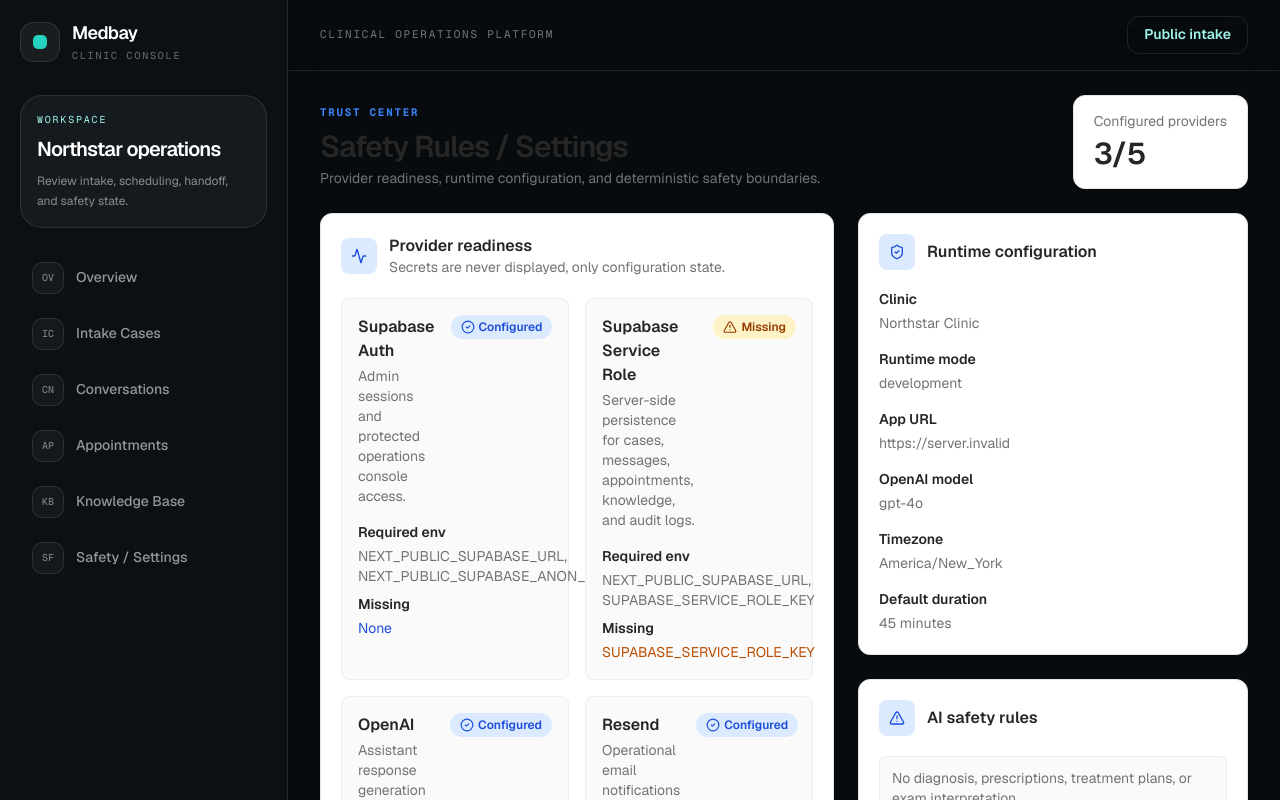
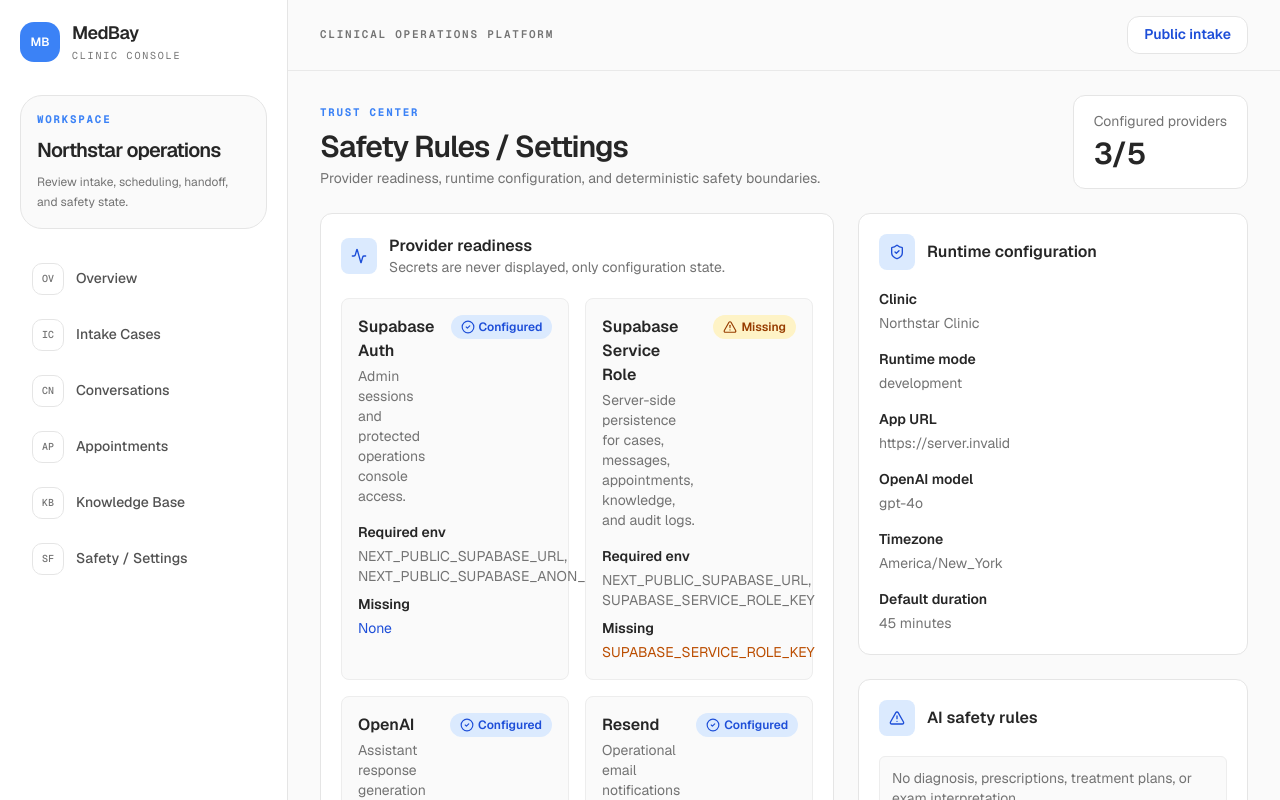
Before and after one commit to DerMayer1/Medbay, a Next.js app: page /admin/settings in a window 1280 px wide. Shown: the top 800 px of the page. Built offline with nearby package versions, Linux system fonts and the light colour scheme; no server answers.

Commit message:
feat: polish admin layout

```diff
--- a/src/components/admin/AdminLayout.tsx
+++ b/src/components/admin/AdminLayout.tsx
@@ -11,24 +11,26 @@ const nav = [
 
 export function AdminLayout({ children }: { children: React.ReactNode }) {
   return (
-    <div className="min-h-screen bg-[#070b0e] text-white">
-      <aside className="fixed inset-y-0 left-0 hidden w-72 border-r border-white/10 bg-[#0a1013] p-5 md:block">
+    <div className="min-h-screen bg-[#fafafa] text-[#262626]">
+      <aside className="fixed inset-y-0 left-0 hidden w-72 border-r border-[#e5e5e5] bg-[#ffffff]/92 p-5 backdrop-blur-xl md:block">
         <Link href="/" className="flex items-center gap-3">
-          <span className="grid h-10 w-10 place-items-center rounded-[14px] border border-white/10 bg-white/[0.06]">
-            <span className="h-3.5 w-3.5 rounded-[5px] bg-[#27d1bf]" />
+          <span className="grid h-10 w-10 place-items-center rounded-[14px] bg-[#3b82f6] text-xs font-semibold text-[#ffffff]">
+            MB
           </span>
           <span>
-            <span className="block text-lg font-semibold tracking-[-0.03em]">Medbay</span>
-            <span className="block font-mono text-[10px] uppercase tracking-[0.18em] text-white/40">
+            <span className="block text-lg font-semibold tracking-[-0.03em]">MedBay</span>
+            <span className="block font-mono text-[10px] uppercase tracking-[0.18em] text-[#737373]">
               Clinic console
             </span>
           </span>
         </Link>
 
-        <div className="mt-8 rounded-[22px] border border-white/10 bg-white/[0.045] p-4">
-          <p className="font-mono text-[10px] uppercase tracking-[0.18em] text-[#9ff4ea]">Workspace</p>
+        <div className="mt-8 rounded-[22px] border border-[#e5e5e5] bg-[#fafafa] p-4">
+          <p className="medbay-label">Workspace</p>
           <h1 className="mt-2 text-xl font-semibold tracking-[-0.04em]">Northstar operations</h1>
-          <p className="mt-2 text-xs leading-5 text-white/50">Review intake, scheduling, handoff, and safety state.</p>
+          <p className="mt-2 text-xs leading-5 text-[#737373]">
+            Review intake, scheduling, handoff, and safety state.
+          </p>
         </div>
 
         <nav className="mt-6 space-y-1">
@@ -36,9 +38,9 @@ export function AdminLayout({ children }: { children: React.ReactNode }) {
             <Link
               key={item.href}
               href={item.href}
-              className="group flex items-center gap-3 rounded-[14px] px-3 py-2.5 text-sm font-medium text-white/56 transition hover:bg-white/[0.06] hover:text-white"
+              className="group flex items-center gap-3 rounded-[14px] px-3 py-2.5 text-sm font-medium text-[#525252] transition hover:bg-[#eff6ff] hover:text-[#262626]"
             >
-              <span className="grid h-8 w-8 place-items-center rounded-[10px] border border-white/10 bg-white/[0.04] font-mono text-[10px] text-white/44 transition group-hover:border-[#27d1bf]/40 group-hover:text-[#9ff4ea]">
+              <span className="grid h-8 w-8 place-items-center rounded-[10px] border border-[#e5e5e5] bg-[#ffffff] font-mono text-[10px] text-[#737373] transition group-hover:border-[#93c5fd] group-hover:bg-[#dbeafe] group-hover:text-[#1d4ed8]">
                 {item.glyph}
               </span>
               {item.label}
@@ -48,14 +50,14 @@ export function AdminLayout({ children }: { children: React.ReactNode }) {
       </aside>
 
       <div className="md:pl-72">
-        <header className="sticky top-0 z-20 border-b border-white/10 bg-[#070b0e]/86 px-5 py-4 backdrop-blur-xl md:px-8">
+        <header className="sticky top-0 z-20 border-b border-[#e5e5e5]/80 bg-[#fafafa]/88 px-5 py-4 backdrop-blur-xl md:px-8">
           <div className="flex items-center justify-between gap-4">
-            <p className="font-mono text-[11px] uppercase tracking-[0.16em] text-white/44">
+            <p className="font-mono text-[11px] font-semibold uppercase tracking-[0.16em] text-[#737373]">
               Clinical operations platform
             </p>
             <Link
               href="/"
-              className="hidden rounded-[12px] border border-white/10 px-4 py-2 text-sm font-semibold text-[#9ff4ea] transition hover:bg-white/[0.06] sm:block"
+              className="hidden rounded-[12px] border border-[#e5e5e5] bg-[#ffffff] px-4 py-2 text-sm font-semibold text-[#1d4ed8] transition hover:border-[#93c5fd] hover:bg-white sm:block"
             >
               Public intake
             </Link>
```
